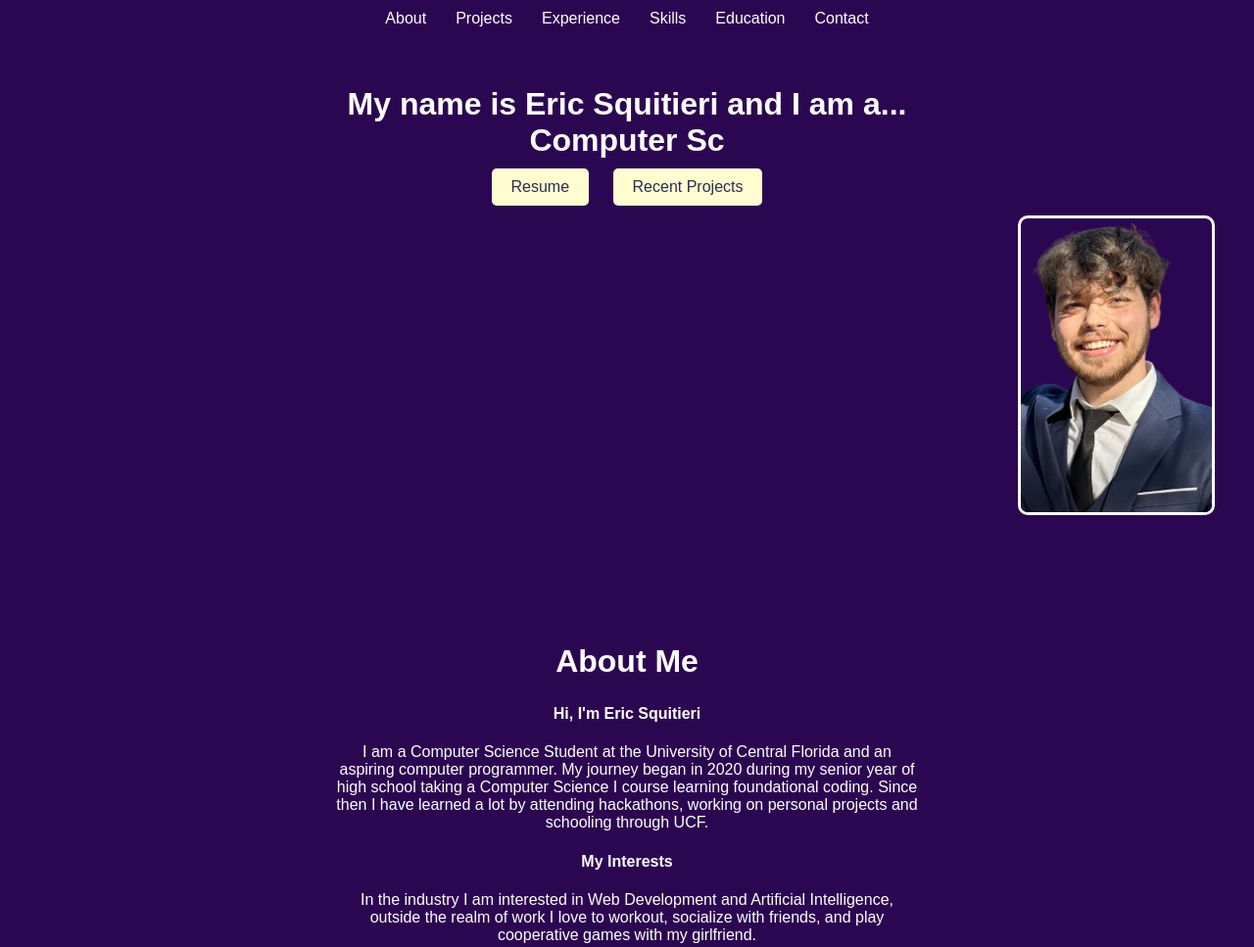
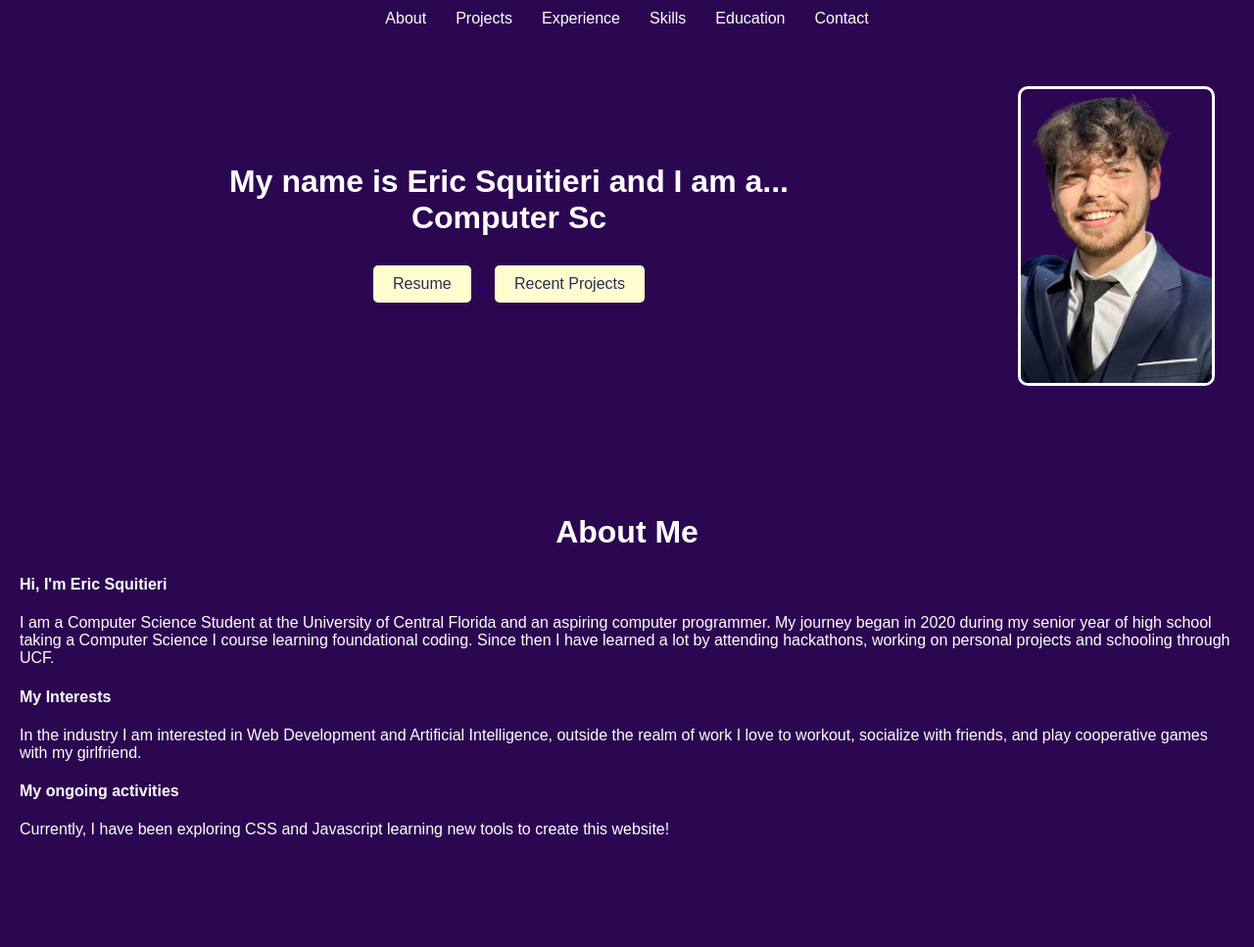
Before and after one commit to EricSqu/EricSqu.github.io, a plain HTML site: page index.html in a window 1280 px wide. Shown: the top 967 px of the page at 98% size. Drawn offline with Linux system fonts and the light colour scheme.

Commit message:
Update styles.css

```diff
--- a/styles.css
+++ b/styles.css
@@ -37,7 +37,7 @@ nav ul li a {
     display: flex;
     align-items: center;
     justify-content: center;
-    flex-direction: column; /* Make items stack vertically */
+    gap: 20px;
     max-width: 1200px;
     margin: 0 auto;
 }
@@ -48,9 +48,9 @@ nav ul li a {
 }
 
 .home-image {
-    flex: 0 1 300px;
-    align-self: flex-end; /* Align image to the right */
-    margin-left: auto; /* Move image to the right */
+    flex: 0 1 auto;
+    max-width: 300px;
+    margin-left: 20px;
 }
 
 .home-image img {
@@ -72,6 +72,10 @@ nav ul li a {
 #dynamic-job {
     font-size: 2em; /* Make dynamic text the size of h2 */
     font-weight: bold; /* Optional: match the boldness of h2 */
+}
+
+.buttons {
+    margin-top: 20px;
 }
 
 button {
@@ -125,46 +129,4 @@ h2 {
     cursor: pointer;
 }
 
-.skills-grid img[alt="JavaScript"] {
-    width: 80px;
-    height: 80px;
-}
-
-.skills-grid i[title]:hover::after,
-.skills-grid img[title]:hover::after {
-    content: attr(title);
-    position: absolute;
-    background: #333;
-    color: #fff;
-    padding: 5px 10px;
-    border-radius: 5px;
-    top: -30px;
-    left: 50%;
-    transform: translateX(-50%);
-    white-space: nowrap;
-    z-index: 10;
-}
-
-.center-text {
-    text-align: center;
-}
-
-.center-text h2, .center-text h4, .center-text p {
-    margin-left: auto;
-    margin-right: auto;
-    display: block;
-    max-width: 600px;
-}
-
-.hidden {
-    opacity: 0;
-    filter: blur(5px);
-    transform: translateX(-100%);
-    transition: all 1s;
-}
-
-.show {
-    opacity: 1;
-    filter: blur(0);
-    transform: translateX(0);
-}
+.skills-grid img[alt="JavaSc
```
